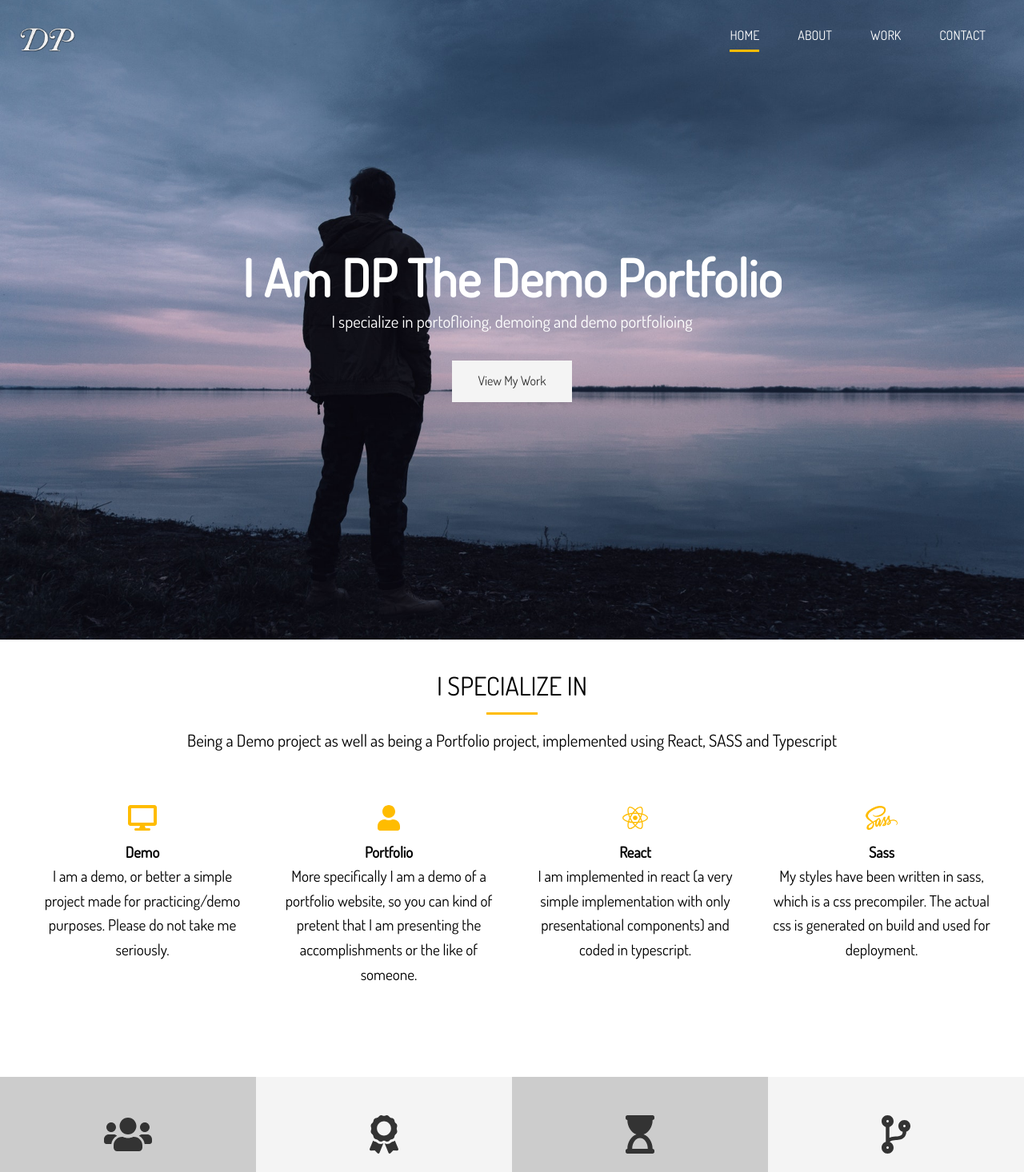
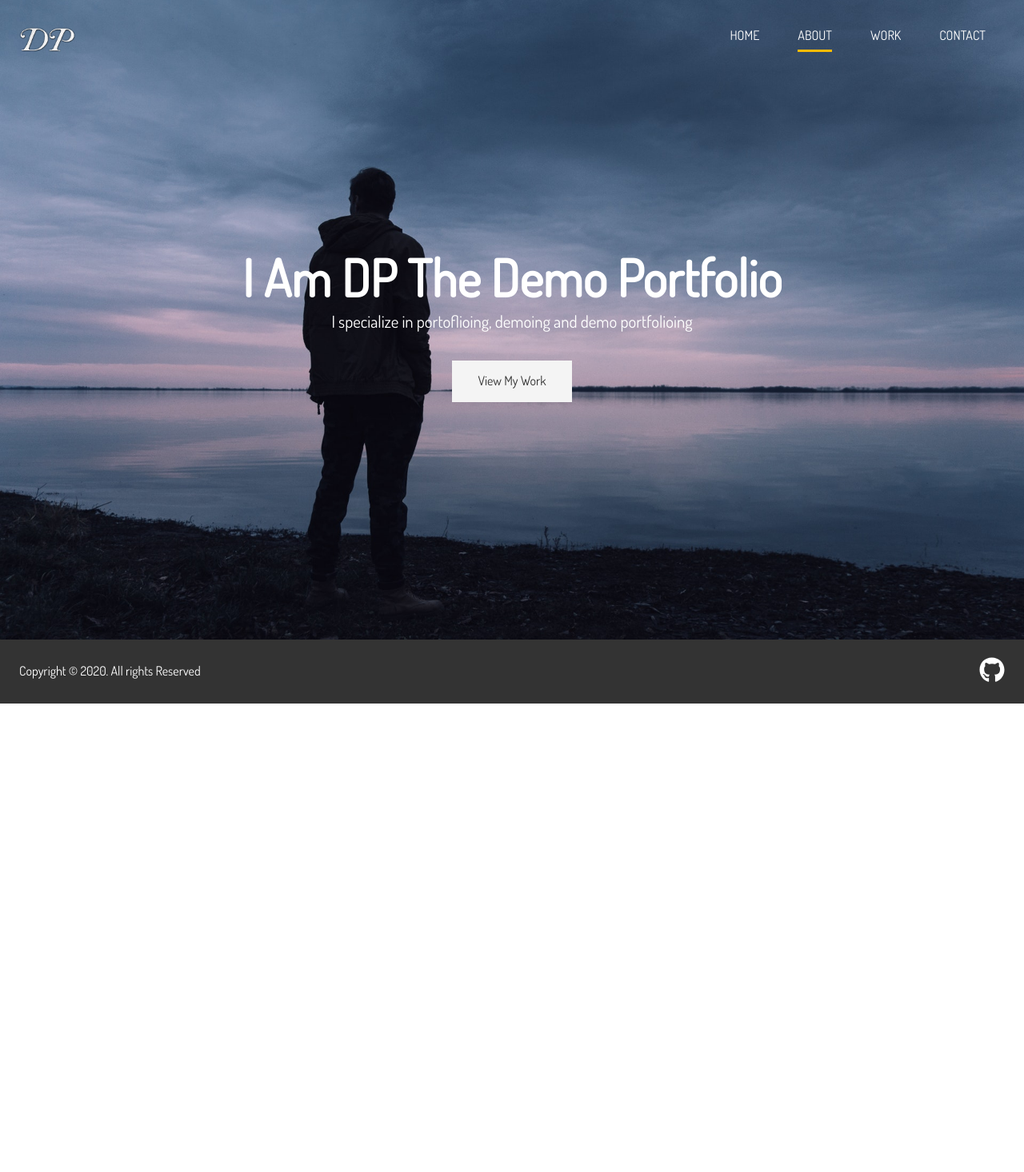
Before and after one commit to dario-piotrowicz/ReactJS-SCSS_demo_portfolio_website_miniproject, a React app: page /#/about in a window 1280 px wide. Shown: the top 1466 px of the page at 80% size. After the commit the page ends 880 px from the top, so only its background shows below. Built offline with nearby package versions, Linux system fonts and the light colour scheme.

Commit message:
implemented routing using HashRouter (+ created empty about page)

```diff
--- a/package.json
+++ b/package.json
@@ -16,7 +16,8 @@
     "@fortawesome/free-solid-svg-icons": "^5.13.1",
     "@fortawesome/react-fontawesome": "^0.1.11",
     "react": "^16.13.1",
-    "react-dom": "^16.13.1"
+    "react-dom": "^16.13.1",
+    "react-router-dom": "^5.2.0"
   },
   "devDependencies": {
     "@babel/core": "^7.10.3",
@@ -24,6 +25,7 @@
     "@babel/preset-react": "^7.10.1",
     "@types/react": "^16.9.41",
     "@types/react-dom": "^16.9.8",
+    "@types/react-router-dom": "^5.1.5",
     "babel-loader": "^8.1.0",
     "css-loader": "^3.6.0",
     "prettier": "^2.0.5",
--- a/src/app.tsx
+++ b/src/app.tsx
@@ -1,18 +1,27 @@
-import React, { FunctionComponent } from 'react';
+import React, { FunctionComponent, useEffect } from 'react';
 import './app.scss';
+import { Switch, Route, useHistory } from 'react-router-dom';
 import Header from './components/header/header.component';
-import SpecializeSection from './components/specialize-section/specialize-section.component';
-import StatsSection from './components/stats-section/stats-section.component';
-import CreationProcessSection from './components/creation-process-section/creation-process-section.component';
 import Footer from './components/footer/footer.component';
+import HomePage from './pages/home/home.page.component';
+import AboutPage from './pages/about/about.page.component';
 
 const App: FunctionComponent = () => {
+  const history = useHistory();
+
+  useEffect(() => {
+    return history.listen(() => {
+      window.scrollTo(0, 0);
+    });
+  }, [history]);
+
   return (
     <>
       <Header />
-      <SpecializeSection />
-      <StatsSection />
-      <CreationProcessSection />
+      <Switch>
+        <Route exact path="/" component={HomePage} />
+        <Route exact path="/about" component={AboutPage} />
+      </Switch>
       <Footer />
     </>
   );
--- a/src/components/header/header.component.tsx
+++ b/src/components/header/header.component.tsx
@@ -1,5 +1,6 @@
 import React, { FunctionComponent } from 'react';
 import './header.styles.scss';
+import { Link, NavLink } from 'react-router-dom';
 
 const Header: FunctionComponent = () => {
   return (
@@ -10,18 +11,24 @@ const Header: FunctionComponent = () => {
           <nav>
             <ul>
               <li>
-                <a href="#" className="active">
+                <NavLink to="/" exact activeClassName="active">
                   Home
-                </a>
+                </NavLink>
               </li>
               <li>
-                <a href="#">About</a>
+                <NavLink to="/about" exact activeClassName="active">
+                  About
+                </NavLink>
               </li>
               <li>
-                <a href="#">Work</a>
+                <NavLink to="/work" exact activeClassName="active">
+                  Work
+                </NavLink>
               </li>
               <li>
-                <a href="#">Contact</a>
+                <NavLink to="/contact" exact activeClassName="active">
+                  Contact
+                </NavLink>
               </li>
             </ul>
           </nav>
@@ -30,9 +37,9 @@ const Header: FunctionComponent = () => {
           <div>
             <h1>I Am DP The Demo Portfolio</h1>
             <p>I specialize in portoflioing, demoing and demo portfolioing</p>
-            <a href="#" className="btn-light">
+            <Link to="/work" className="btn-light">
               View My Work
-            </a>
+            </Link>
           </div>
         </div>
       </div>
--- a/src/index.tsx
+++ b/src/index.tsx
@@ -1,9 +1,14 @@
 import React from 'react';
 import ReactDOM from 'react-dom';
 import App from './app';
+import { HashRouter as Router } from 'react-router-dom';
 
 const Root = () => {
-  return <App />;
+  return (
+    <Router>
+      <App />
+    </Router>
+  );
 };
 
 ReactDOM.render(<Root />, document.getElementById('root'));
--- /dev/null
+++ b/src/pages/about/about.page.component.tsx
@@ -0,0 +1,8 @@
+import React, { FunctionComponent } from 'react';
+import './about.page.styles.scss';
+
+const AboutPage: FunctionComponent = () => {
+  return <></>;
+};
+
+export default AboutPage;
--- /dev/null
+++ b/src/pages/home/home.page.component.tsx
@@ -0,0 +1,17 @@
+import React, { FunctionComponent } from 'react';
+import './home.page.styles.scss';
+import SpecializeSection from '../../components/specialize-section/specialize-section.component';
+import StatsSection from '../../components/stats-section/stats-section.component';
+import CreationProcessSection from '../../components/creation-process-section/creation-process-section.component';
+
+const HomePage: FunctionComponent = () => {
+  return (
+    <>
+      <SpecializeSection />
+      <StatsSection />
+      <CreationProcessSection />
+    </>
+  );
+};
+
+export default HomePage;
```
Also changed, not shown: src/pages/about/about.page.styles.scss (added), src/pages/home/home.page.styles.scss (added), 1 other file (tests, documents, lock files or other folders).
